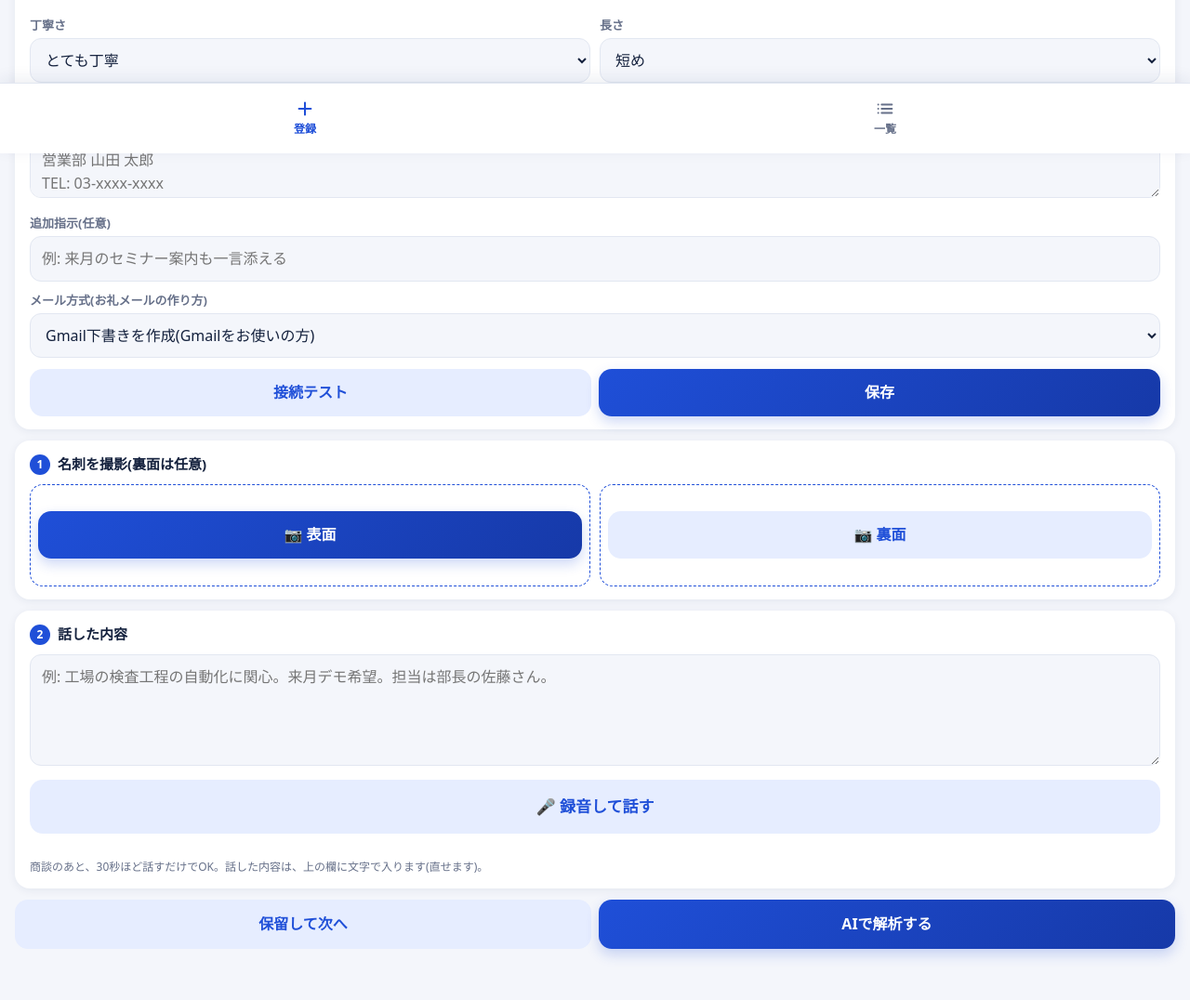
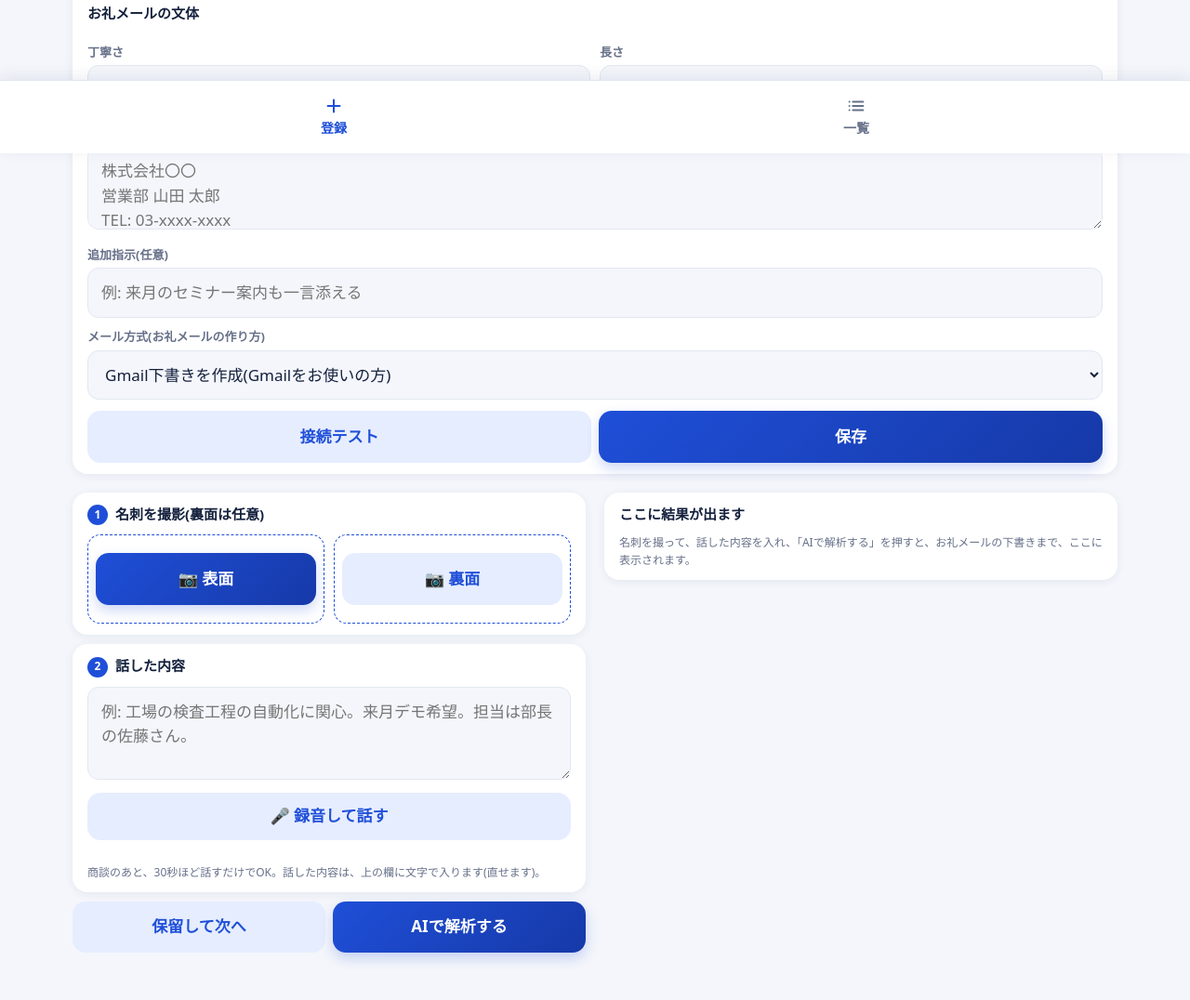
Before and after one commit to mazo963/tenjikaikanri-app, a plain HTML site: page app/index.html in a window 1280 px wide. Shown: the part 635-1711 px from the top of the page at 93% size. Drawn offline with Linux system fonts and the light colour scheme.

Commit message:
タブレット向けのレイアウト(横向きは2列・大きめの操作部品)
Co-Authored-By: Claude Sonnet 5.5 <noreply@anthropic.com>
Claude-Session: https://claude.ai/code/session_01MDkXMVn4q2QAuca1JSHa6v

```diff
--- a/app/index.html
+++ b/app/index.html
@@ -82,6 +82,28 @@ nav.row button svg{display:block}
 button.danger{color:#b42318;background:#fde8e6}
 .toast{position:fixed;left:16px;right:16px;bottom:calc(76px + env(safe-area-inset-bottom));z-index:9;background:#14213d;color:#fff;border-radius:14px;padding:12px 16px;font-size:14px;box-shadow:0 8px 24px rgba(0,0,0,.25)}
 .toast.err{background:#b42318}
+.hint{display:none}
+@media (min-width:720px){
+  body{max-width:1180px;margin:0 auto;padding-left:28px;padding-right:28px}
+    h1{font-size:22px}
+  button{padding:15px 20px;font-size:17px}
+  button.sm{padding:9px 16px;font-size:15px}
+  input,textarea,select{padding:13px 14px;font-size:17px}
+  textarea{min-height:100px}
+  .shot{min-height:96px}
+  .shot img{max-height:160px}
+  button.mic{padding:12px;font-size:17px}
+  section{margin:10px 0;padding:12px 16px}
+  nav.row{padding-left:max(28px,calc((100vw - 1124px)/2));padding-right:max(28px,calc((100vw - 1124px)/2))}
+  nav.row button{font-size:14px}
+  .toast{left:50%;right:auto;transform:translateX(-50%);max-width:720px;width:calc(100% - 56px)}
+}
+@media (min-width:900px){
+  .cols{display:grid;grid-template-columns:minmax(0,1fr) minmax(0,1fr);gap:20px;align-items:start}
+  .hint{display:block}
+  .right:has(section:not(.hint):not(.hidden)) .hint{display:none}
+  #listBox{display:grid;grid-template-columns:1fr 1fr;gap:0 16px;align-items:start}
+}
 </style>
 </head>
 <body>
@@ -128,6 +150,8 @@ button.danger{color:#b42318;background:#fde8e6}
 </nav>
 
 <div id="viewReg">
+<div class="cols">
+<div class="left">
 <section id="queueBox" class="hidden">
   <h2>保留中(<span id="qn">0</span>件)</h2>
   <div id="queueList"></div>
@@ -159,6 +183,9 @@ button.danger{color:#b42318;background:#fde8e6}
   <button id="btnAnalyze" style="padding:14px">AIで解析する</button>
 </div>
 <p id="status"></p>
+</div>
+<div class="right">
+<section class="hint"><h2>ここに結果が出ます</h2><p class="badge" style="margin:0">名刺を撮って、話した内容を入れ、「AIで解析する」を押すと、お礼メールの下書きまで、ここに表示されます。</p></section>
 
 <section id="mailDone" class="hidden" style="border-color:var(--pri)">
   <h2>✉️ お礼メールを作成</h2>
@@ -204,6 +231,8 @@ button.danger{color:#b42318;background:#fde8e6}
 </section>
 
 </div>
+</div>
+</div>
 
 <div id="viewList" class="hidden">
   <section>
@@ -228,6 +257,6 @@ button.danger{color:#b42318;background:#fde8e6}
 </div>
 
 <div id="toast" class="toast hidden" role="status" aria-live="polite"></div>
-<script src="app.js?v=9"></script>
+<script src="app.js?v=10"></script>
 </body>
 </html>
--- a/app/sw.js
+++ b/app/sw.js
@@ -1,4 +1,4 @@
-const C = 'meishi-v9';
+const C = 'meishi-v10';
 const FILES = ['./', './index.html', './app.js', './manifest.json', './icons/icon.svg'];
 self.addEventListener('install', e => { self.skipWaiting(); e.waitUntil(caches.open(C).then(c => c.addAll(FILES))); });
 self.addEventListener('activate', e => e.waitUntil(caches.keys().then(ks => Promise.all(ks.filter(k => k !== C).map(k => caches.delete(k)))).then(() => self.clients.claim())));
```
